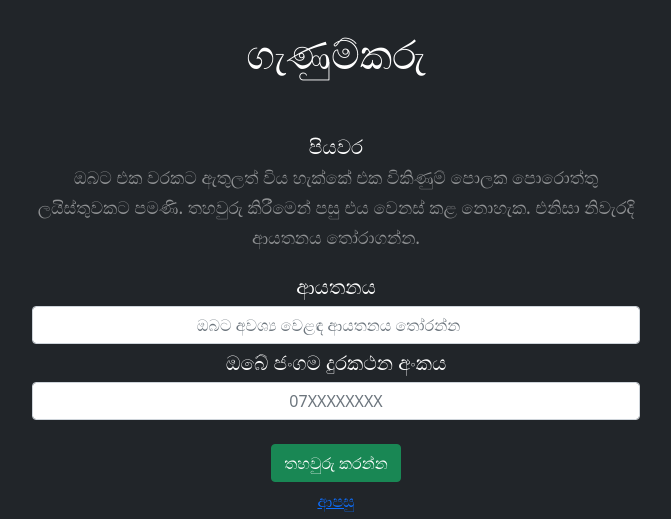
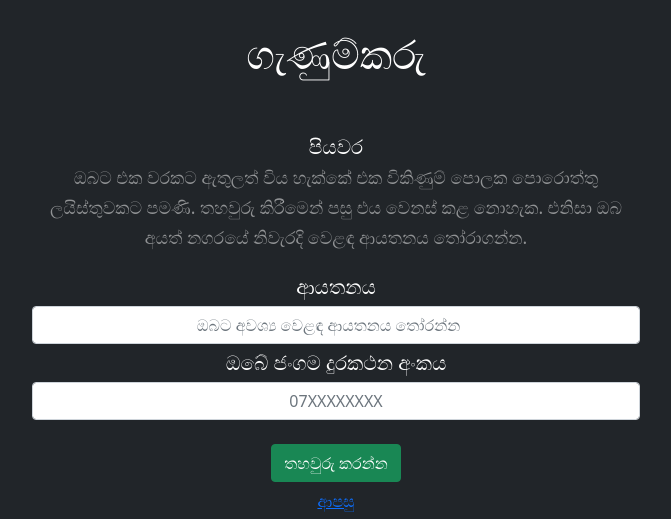
Before and after one commit to madhusankagoonathilake/gas-queue-mgt, a PHP site: page /buyer.php in a window 1280 px wide. Shown: the part 50-569 px from the top of the page, without its empty margins (304-975 px from the left). Run offline with PHP 8.4, Linux system fonts and the light colour scheme; data that the repository does not hold is empty.

Commit message:
Improved instruction text

```diff
--- a/web/buyer.php
+++ b/web/buyer.php
@@ -16,7 +16,7 @@ include_once '../common/agency-list.php';
         <strong>පියවර</strong>
         <br />
         <small class="text-white-50">ඔබට එක වරකට ඇතුලත් විය හැක්කේ එක විකිණුම් පොලක පොරොත්තු ලයිස්තුවකට පමණි. තහවුරු කිරීමෙන්
-            පසු එය වෙනස් කළ නොහැක. එනිසා නිවැරදි ආයතනය තෝරාගන්න.</small>
+            පසු එය වෙනස් කළ නොහැක. එනිසා ඔබ අයත් නගරයේ නිවැරදි වෙළඳ ආයතනය තෝරාගන්න.</small>
     </p>
     <form class="lead" method="post" action="buyer-activation.php">
         <input type="hidden" name="csrfToken" value="<?php echo $csrfToken; ?>">
```
